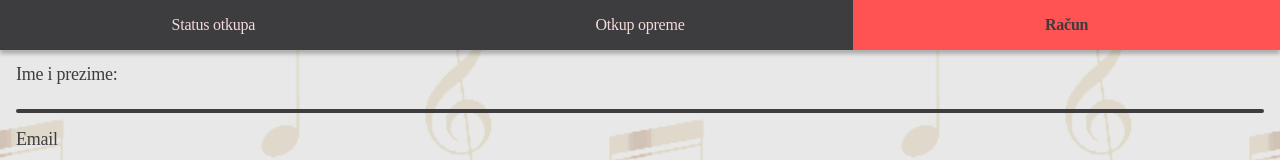
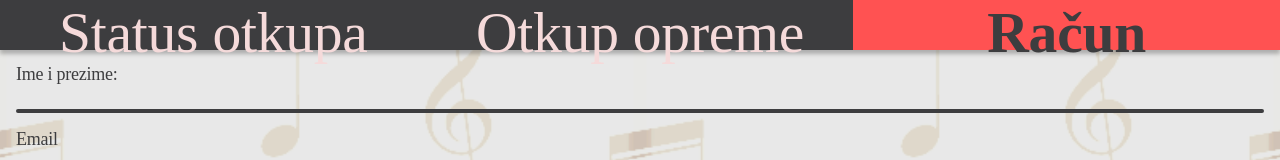
Before and after one commit to azuzic/istra_music_shop, a Vue app: page /Racun in a window 1280 px wide. Shown: the top 160 px of the page. Built offline with nearby package versions, Linux system fonts and the light colour scheme; no server answers; the database is empty; sample sign-in values are in the browser's storage; a web font is replaced by a local one; what vue-croppa, vuejs-dialog would draw is missing.

Commit message:
Font adjustment

```diff
--- a/src/App.vue
+++ b/src/App.vue
@@ -419,11 +419,13 @@ input:-webkit-autofill:active {
   align-items: center;
   text-align: center;
   background-color: var(--Transparent__BleachedSilk);
+  font-size: 4.5vw;
 }
 .menu-item5 {
   display: flex;
   align-items: center;
   text-align: center;
+  font-size: 4.5vw;
 }
 
 .menu-item2 {
@@ -432,28 +434,32 @@ input:-webkit-autofill:active {
   width: inherit;
   transition: all;
   transition-timing-function: ease-in-out;
-  transition: 0.75s;
+  transition: 0.5s;
   grid-column-start: 1;
   grid-column-end: 2;
   display: flex;
   align-items: center;
   text-align: center;
   z-index: 100;
+  font-size: 4.5vw;
 }
 .menu-item p {
   width: 100%;
   color: var(--Fresco__KinglyCloud);
   transition: all;
   transition-timing-function: ease-in-out;
+  font-size: 4.5vw;
 }
 .menu-item p a {
   width: 100%;
   color: var(--Fresco__KinglyCloud);
   transition: all;
   transition-timing-function: ease-in-out;
+  font-size: 4.5vw;
 }
 .menu-item p b {
   width: 100%;
+  font-size: 4.5vw;
 }
 .menu-item-active {
   display: flex;
@@ -461,22 +467,27 @@ input:-webkit-autofill:active {
   text-align: center;
   transition: all;
   transition-timing-function: ease-in-out;
-  transition: 1s;
+  transition: 0.5s;
   background-color: var(--Transparent__BleachedSilk);
+  font-size: 4.5vw;
 }
 .menu-item-active p {
   width: 100%;
   font-weight: bold;
   color: var(--graniteBrown);
   transition: all;
+  transition: 0.5s;
   transition-timing-function: ease-in-out;
+  font-size: 4.5vw;
 }
 .menu-item-active p a {
   width: 100%;
   font-weight: bold;
   color: var(--graniteBrown);
   transition: all;
+  transition: 0.5s;
   transition-timing-function: ease-in-out;
+  font-size: 4.5vw;
 }
 .img-top-left {
   border-top-left-radius: 9.5px;
@@ -558,7 +569,7 @@ input:-webkit-autofill:active {
   width: inherit;
   transition: all;
   transition-timing-function: ease-in-out;
-  transition: 0.75s;
+  transition: 0.5s;
   grid-column-start: 1;
   grid-column-end: 2;
   display: flex;
--- a/src/views/Djelatnik.vue
+++ b/src/views/Djelatnik.vue
@@ -133,9 +133,10 @@ export default {
 .menu-item-selected p {
   transition: all;
   transition-timing-function: ease-in-out;
-  transition: 1s;
+  transition: 0.5s;
   width: 100%;
   font-weight: bold;
+  font-size: 4.5vw;
   color: var(--DwarfFortress__Belladonna);
 }
 .menu-bottom2 {
--- a/src/views/PregledOtkupa.vue
+++ b/src/views/PregledOtkupa.vue
@@ -356,6 +356,8 @@ export default {
   width: 100%;
   font-weight: bold;
   color: #3f2c28;
+  font-size: 4.5vw;
+  transition: 0.5s;
 }
 .arrow {
   width: 26px;
```
